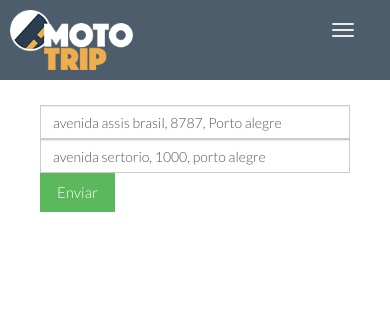
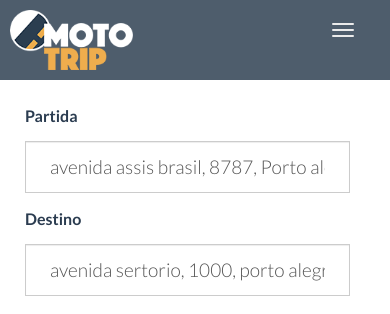
Before and after one commit to ikkebr/hackinpoa, a Django app: template base/templates/trip/route.html in a window 390 px wide; the page is wider, and only the part inside the window is pictured. Shown: the top 314 px of that part. Run offline with Django 3.2, Linux system fonts and the light colour scheme; the template is opened without the code that fills it: values that come from a table or form of the project are taken from there, others are empty; data comes from the database, SQL or seed files in the repository; some libraries are stand-ins or nearby versions.

Commit message:
changed create

```diff
--- a/base/templates/trip/route.html
+++ b/base/templates/trip/route.html
@@ -3,16 +3,62 @@
 
 
 {% block content %}
+
+
 <div class="row">
-    <form id="init-route">
-        <div class="col-md-4 col-md-offset-1">
+
+    <form id="init-route" class='form-horizontal' method="post" action=".">
+        {% csrf_token %}
+        <div class="form-group form-group-lg">
+            <label class="col-md-2 control-label" for="id_name">Partida</label>
+                <div class="col-md-8">
             <input type="text" id="" name="origin" class="form-control" placeholder="Endereço do ponto de partida" value="{{ trip.start_point }}">
+                </div>
         </div>
-        <div class="col-md-4">
+       <div class="form-group form-group-lg">
+        <label class="col-md-2 control-label" for="id_name">Destino</label>
+                <div class="col-md-8">
             <input type="text" id="" name="destination" class="form-control" placeholder="Endereço do ponto de chegada" value="{{ trip.end_point }}">
+            </div>
         </div>
-        <div class="col-md-1">
-            <button type="submit" class="btn btn-success">Enviar</button>
+
+
+
+        <div class="form-group form-group-lg">
+                <label class="col-md-2 control-label" for="id_name">Dificuldade</label>
+                <div class="col-md-8">
+            <select id="id_difficult" class="form-control" name="difficult">
+            <option value="easy" selected="selected">Fácil</option>
+            <option value="medium">Médio</option>
+            <option value="hard">Difícil</option>
+            </select>
+
+                </div>
+
+        </div>
+
+        <div class="form-group form-group-lg">
+            <label class="col-md-2 control-label" for="id_name">Pista</label>
+                <div class="col-md-8">
+                    <select id="id_track_type" class="form-control" name="track_type">
+                    <option value="group" selected="selected">Terra</option>
+                    <option value="asphalt">Asfalto</option>
+                    <option value="pave">Pavimento</option>
+                    </select>
+                 </div>
+        </div>
+
+            <input id="id_distance" class="form-control" name="distance" step="any" type="hidden">
+
+            <input id="id_duration" class="form-control" name="duration" type="hidden">
+
+
+            <div class="form-group form-group-lg">
+                <div class='col-md-8 col-md-offset-2'>
+                    <button type="submit" class="btn btn-primary">Enviar</button>
+                </div>
+            </div>
+
         </div>
     </form>
 </div>
--- a/trip/views.py
+++ b/trip/views.py
@@ -35,7 +35,7 @@ class CreateTrip(LoginRequiredMixin, CreateView):
 class CreateRoute(LoginRequiredMixin, CreateView):
 
     model = Route
-    template_name = "trip/_route.html"
+    template_name = "trip/route.html"
     form = RouteForm
 
     def get_context_data(self, *args, **kwargs):
```
